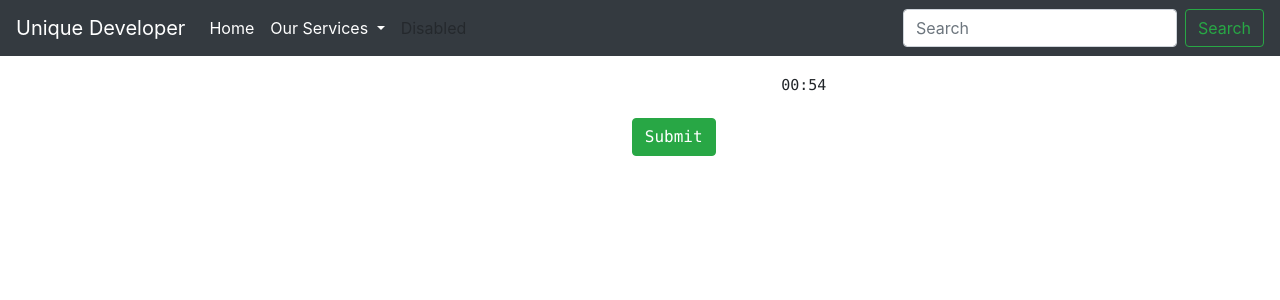
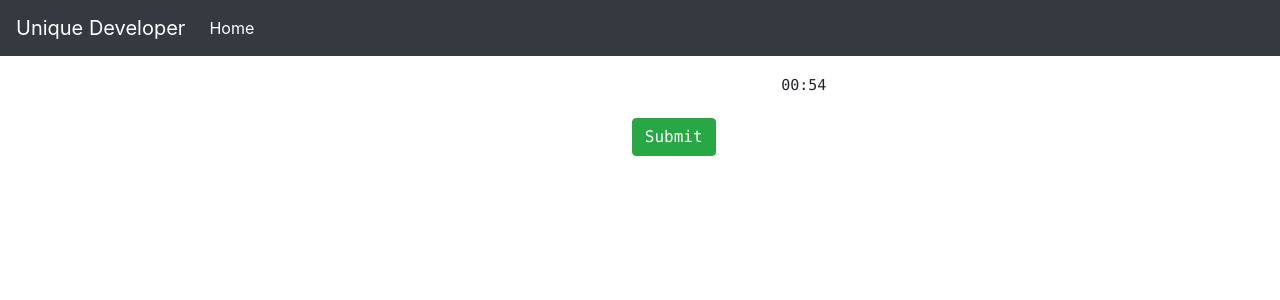
Before and after one commit to Deven3528/uniquedeveloper, a PHP site: page /MyResponsiveWebsiteDemo/online_quize/question_show.php in a window 1280 px wide. Shown: the top 300 px of the page. Run offline with PHP 8.4, Linux system fonts and the light colour scheme; data that the repository does not hold is empty; some libraries are stand-ins or nearby versions.

Commit message:
minor changes

```diff
--- a/css/style.css
+++ b/css/style.css
@@ -126,7 +126,7 @@ ul li a:hover
 {
 	width: 100%;
 	height: 100vh;
-	background-image: url(..//img\logo123.jpg);
+	background-image: url(https://images.unsplash.com/photo-1542831371-29b0f74f9713?ixlib=rb-1.2.1&ixid=MnwxMjA3fDB8MHxzZWFyY2h8Mnx8cHJvZ3JhbW1pbmd8ZW58MHx8MHx8&w=1000&q=80);
 	background-size: cover;
 	background-position: center;
 }
--- a/index.php
+++ b/index.php
@@ -20,7 +20,7 @@ if (!isset($_SESSION['username'])) {
 	<link href="https://fonts.googleapis.com/css?family=Aleo" rel="stylesheet">
 
 	<link href="https://fonts.googleapis.com/css?family=Source+Sans+Pro" rel="stylesheet">
-	<title>Unique Developer</title>
+	<title>Code Strike</title>
 	<!----magnific popup css file for work section -->
 	<link rel="stylesheet" type="text/css" href="css/magnific-popup.css">
 
@@ -115,7 +115,7 @@ if (!isset($_SESSION['username'])) {
 
 				</button>
 
-				<h1 style="color: white;margin-top: 10px;" id="myhead">Unique Developer</h1>
+				<h1 style="color: white;margin-top: 10px;" id="myhead">Code Strike</h1>
 			</div>
 			<div class="collapse navbar-collapse" id="navi">
                  <!------Navigation menus starts---->
@@ -620,7 +620,7 @@ if (!isset($_SESSION['username'])) {
 									<div id="collapseTwo" class="panel-collapse collapse" aria-labelledby="headingTwo">
 										<div class="panel-body">
 											<p>
-												Unique Developer is an online E-learning website <br>
+												Code Strike is an online E-learning website <br>
 												here you can learn programming languages,Tech News and improve your coding skill
 											</p>
 										</div>
--- a/online_quize/question_show.php
+++ b/online_quize/question_show.php
@@ -14,25 +14,7 @@
       <!-- <li class="nav-item">
         <a class="nav-link text-white" href="#">Link</a>
       </li> -->
-      <li class="nav-item dropdown">
-        <a class="nav-link dropdown-toggle text-white" href="#" id="navbarDropdown" role="button" data-toggle="dropdown" aria-haspopup="true" aria-expanded="false">
-          Our Services
-        </a>
-        <div class="dropdown-menu text-white fade" aria-labelledby="navbarDropdown">
-          <a class="dropdown-item" href="../programmingdemo.php">Programming Tutorials</a>
-          <a class="dropdown-item" href="../video tutorials/java/display_video_courses.php">Videos tutorials</a>
-          <div class="dropdown-divider"></div>
-          <a class="dropdown-item" href="#">online quiz</a>
-        </div>
-      </li>
-      <li class="nav-item">
-        <a class="nav-link disabled" href="#">Disabled</a>
-      </li>
     </ul>
-    <form class="form-inline my-2 my-lg-0">
-      <input class="form-control mr-sm-2" type="search" placeholder="Search" aria-label="Search">
-      <button class="btn btn-outline-success my-2 my-sm-0" type="submit">Search</button>
-    </form>
   </div>
 </nav>
 
```
Also changed, not shown: online_quize/quizhome.php (+2 -20 lines).
